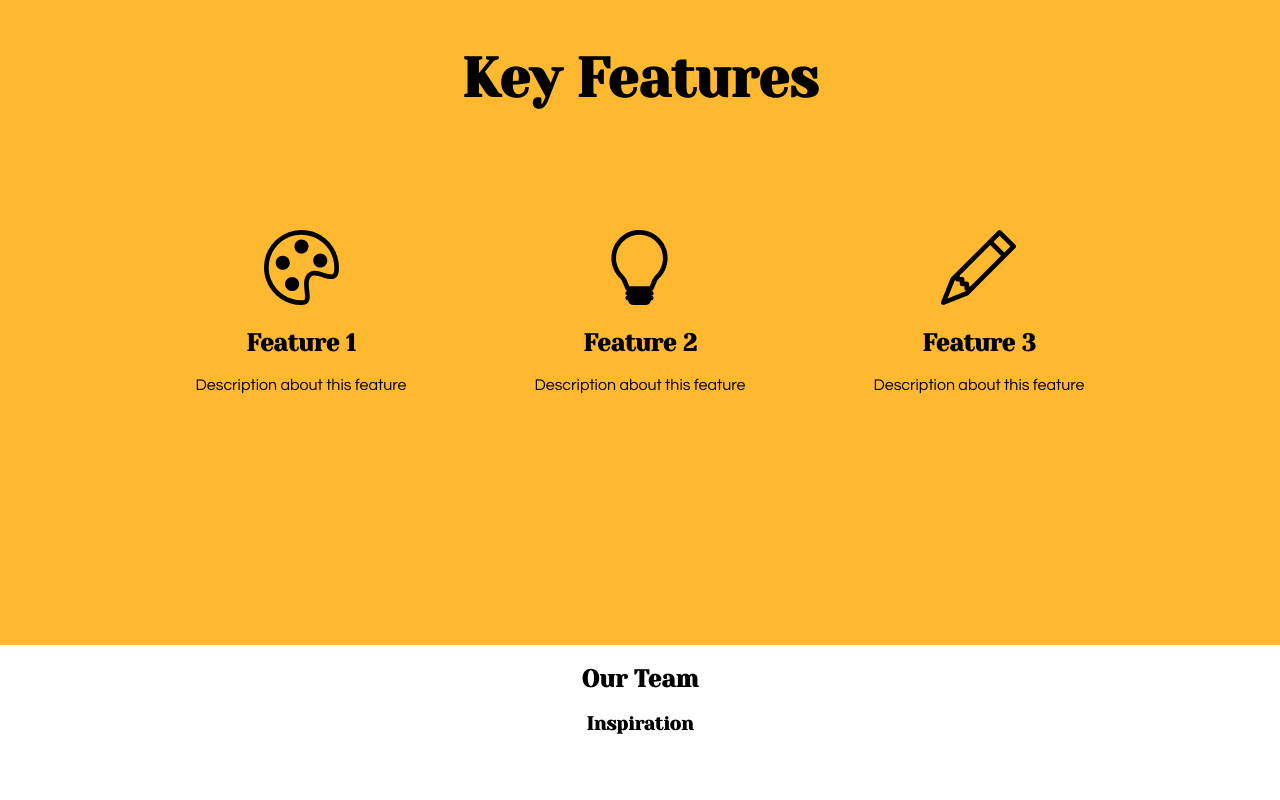
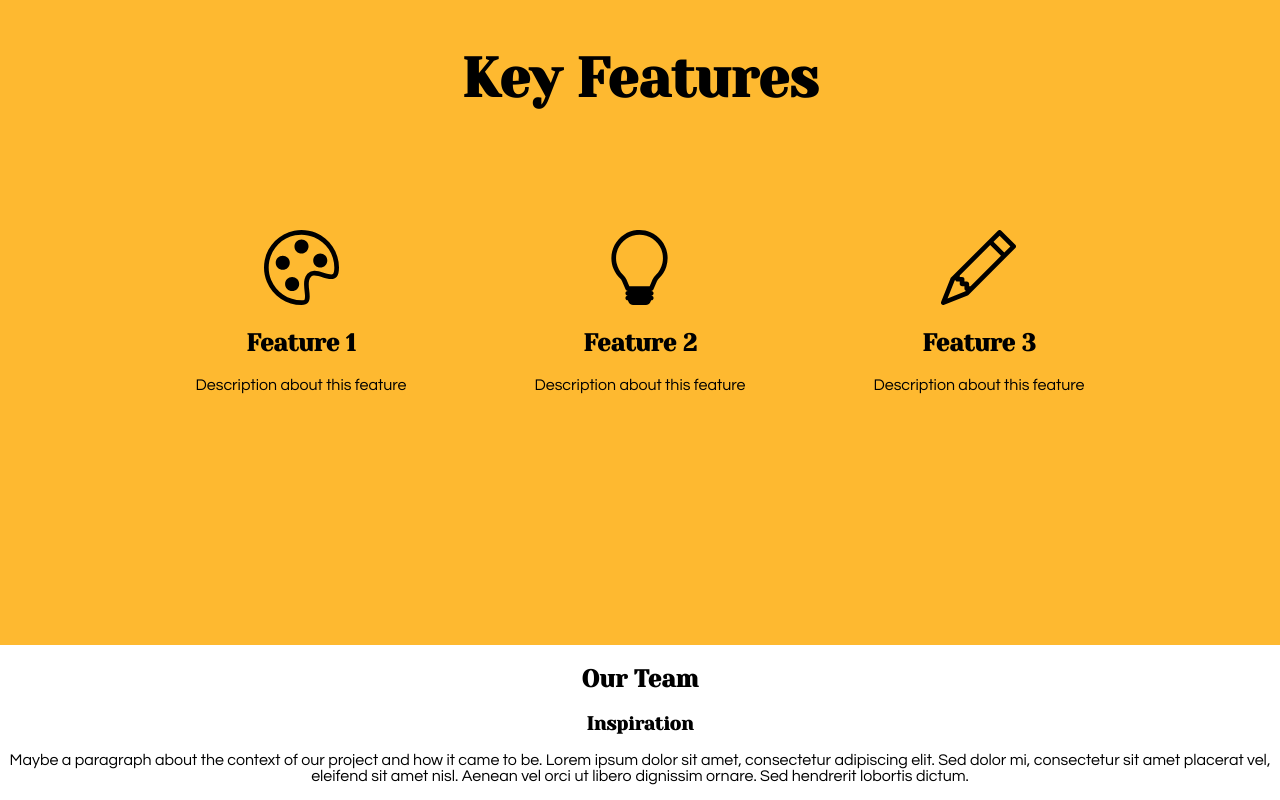
Before and after one commit to info442-spr22/g-team, a React (Create React App) app: page / in a window 1280 px wide. Shown: the part 1103-1903 px from the top of the page. Before the commit the page ends 1855 px from the top, so only its background shows below. Built offline with nearby package versions, Linux system fonts and the light colour scheme.

Commit message:
Add paragraph for inspiration section

```diff
--- a/src/page/Landing/Landing.jsx
+++ b/src/page/Landing/Landing.jsx
@@ -47,6 +47,13 @@ function Landing() {
       </section>
       <section className={styles.insp}>
         <h3>Inspiration</h3>
+        <p>
+          Maybe a paragraph about the context of our project and how it came to
+          be. Lorem ipsum dolor sit amet, consectetur adipiscing elit. Sed dolor
+          mi, consectetur sit amet placerat vel, eleifend sit amet nisl. Aenean
+          vel orci ut libero dignissim ornare. Sed hendrerit lobortis
+          dictum.
+        </p>
       </section>
     </div>
   );
```
